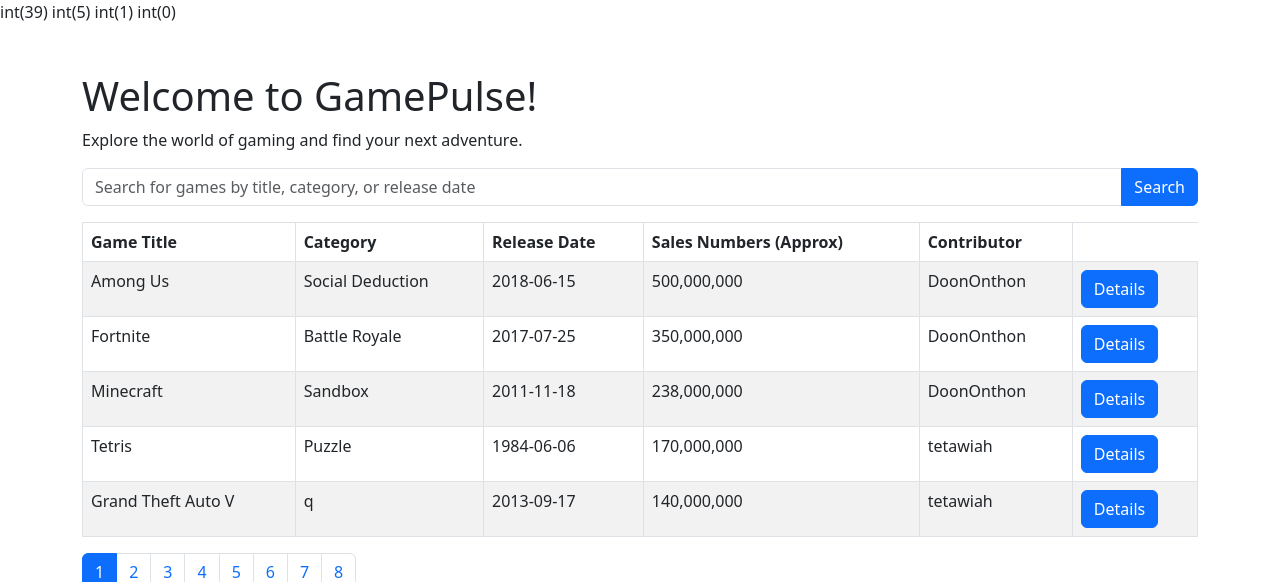
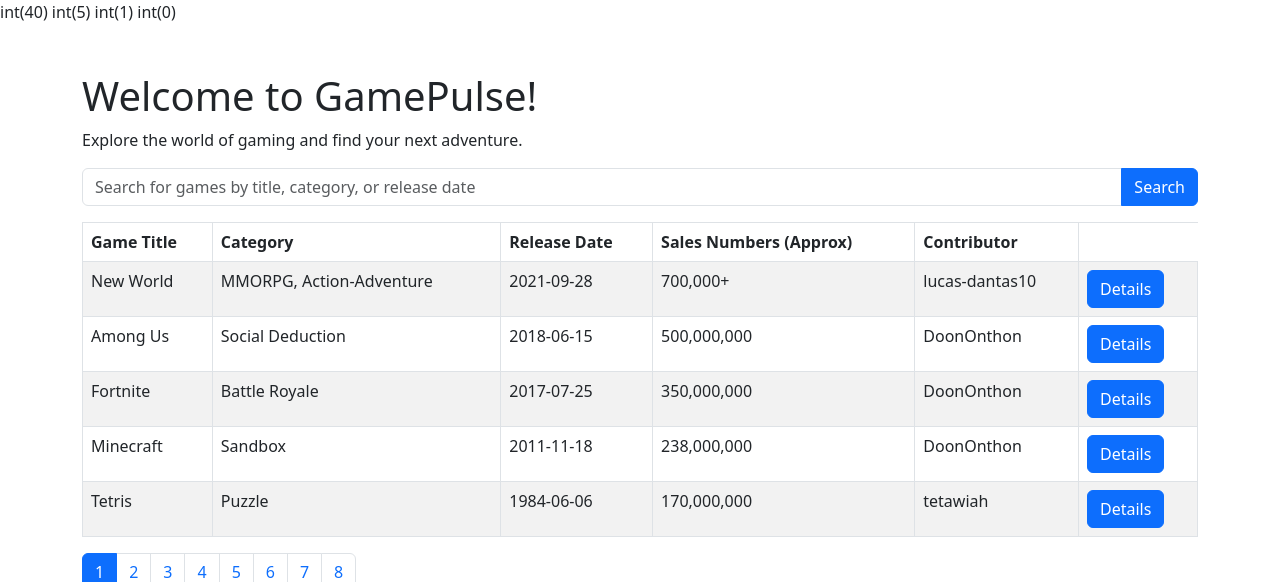
Before and after one commit to DoonOnthon/GamePulse, a PHP site: page /game_list.php in a window 1280 px wide. Shown: the top 582 px of the page. Run offline with PHP 8.4, Linux system fonts and the light colour scheme.

Commit message:
Add one more game: 'New World'

```diff
--- a/includes/games_data.php
+++ b/includes/games_data.php
@@ -274,4 +274,11 @@ $games = [
         'sales_numbers' => '5,000,000+',
         'github_username' => 'lucas-dantas10',
     ],
+    [
+        'title' => 'New World',
+        'category' => 'MMORPG, Action-Adventure',
+        'release_date' => '2021-09-28',
+        'sales_numbers' => '700,000+',
+        'github_username' => 'lucas-dantas10',
+    ],
 ];
```
